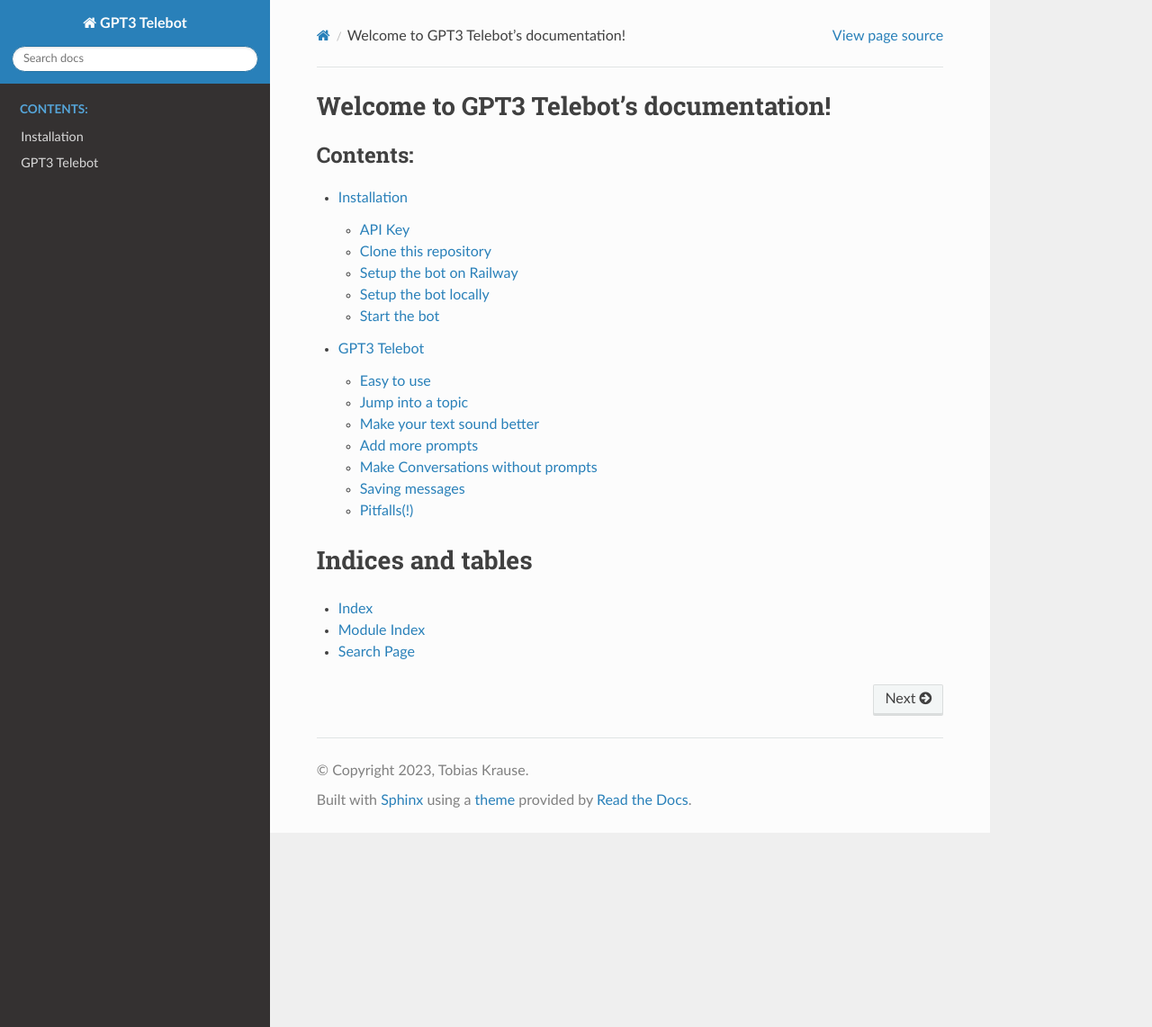
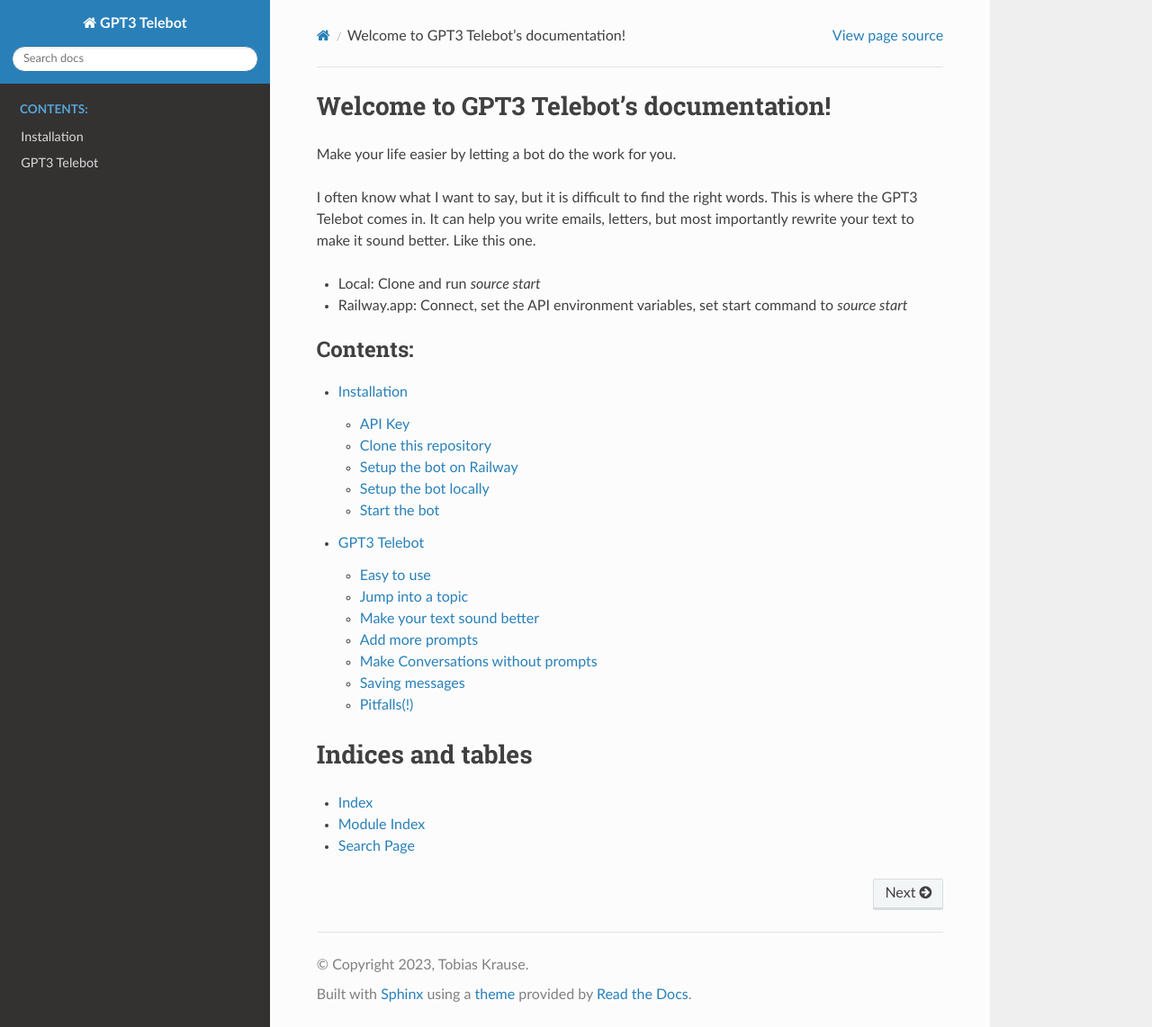
Before and after one commit to Tobiaspk/gpt3_telebot, a Sphinx documentation site: the page built from docs/index.rst, in a window 1280 px wide and 1142 px high. Shown: the whole window at 90% size. Built offline with Sphinx 7.4.7 and the Read the Docs theme 2.0.0, drawn with Linux system fonts in a browser that asks for light colours.

Commit message:
Update index.rst

```diff
--- a/docs/index.rst
+++ b/docs/index.rst
@@ -5,6 +5,14 @@
 
 Welcome to GPT3 Telebot's documentation!
 ========================================
+
+Make your life easier by letting a bot do the work for you.
+
+I often know what I want to say, but it is difficult to find the right words. This is where the GPT3 Telebot comes in. It can help you write emails, letters, but most importantly rewrite your text to make it sound better. Like this one.
+
+* Local: Clone and run `source start`
+* Railway.app: Connect, set the API environment variables, set start command to `source start`
+
 
 .. toctree::
    :maxdepth: 2
```
